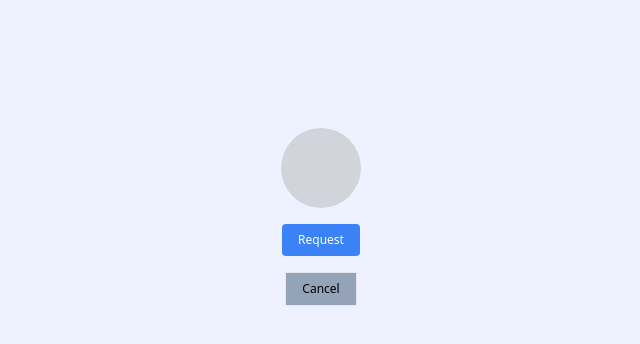
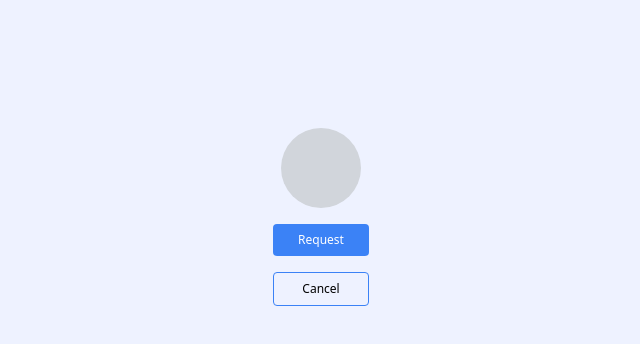
Before and after one commit to romhenri/axioslab, a React (Vite) app: page / in a window 1280 px wide. Shown: the top 344 px of the page, without its empty margins (319-959 px from the left). Built offline with nearby package versions, Linux system fonts and the light colour scheme.

Commit message:
add: Button

```diff
--- a/index.html
+++ b/index.html
@@ -2,9 +2,9 @@
 <html lang="en">
   <head>
     <meta charset="UTF-8" />
-    <link rel="icon" type="image/svg+xml" href="/vite.svg" />
+    <link rel="icon" type="image/svg+xml" href="/axios.svg" />
     <meta name="viewport" content="width=device-width, initial-scale=1.0" />
-    <title>Quave - React + Vite + TailwindCSS</title>
+    <title>AxiosLab</title>
   </head>
   <body>
     <div id="root" class="h-screen"></div>
--- /dev/null
+++ b/src/components/base/Button.jsx
@@ -0,0 +1,25 @@
+const classMap = {
+  primary: "bg-blue-500 hover:bg-blue-700 text-white py-2 px-4 rounded active:bg-blue-800 focus:outline-none focus:ring-2 focus:ring-blue-600 text-xs",
+  secondary: "border border-blue-500 hover:bg-gray-200 py-2 px-4 rounded active:bg-gray-100 focus:outline-none focus:ring-2 focus:ring-gray-100 text-xs",
+  danger: "bg-red-500 hover:bg-red-700 text-white py-2 px-4 rounded active:bg-red-800 focus:outline-none focus:ring-2 focus:ring-red-600 text-xs",
+  warning: "bg-yellow-500 hover:bg-yellow-700 text-white py-2 px-4 rounded active:bg-yellow-800 focus:outline-none focus:ring-2 focus:ring-yellow-600 text-xs",
+};
+
+const Button = (
+  {
+    text,
+    onClick,
+    type = "primary"
+  }
+) => {
+  return (
+    <button
+      className={classMap[type] + " w-24"}
+      onClick={onClick}
+    >
+      {text}
+    </button>
+  )
+};
+
+export default Button;
--- a/src/home/Request.jsx
+++ b/src/home/Request.jsx
@@ -1,5 +1,6 @@
 import React from "react";
 import axios from "axios";
+import Button from "../components/base/Button";
 import StatusLight from "../components/StatusLight";
 
 export const Request = () => {
@@ -19,10 +20,8 @@ export const Request = () => {
           size={9}
         />
 
-        <button
-          className="bg-blue-500 hover:bg-blue-700 text-white py-2 px-4 rounded
-          active:bg-blue-800 focus:outline-none focus:ring-2 focus:ring-blue-600 text-xs
-          "
+        <Button
+          text="Request"
           onClick={() => {
             setStatus("loading");
             setStatusCode();
@@ -48,11 +47,10 @@ export const Request = () => {
               }
             });
           }}
-      >
-        Request
-      </button>
-      <button
-        className="py-2 px-4 border text-xs bg-slate-400"
+        />
+      <Button
+        text="Cancel"
+        type="secondary"
         onClick={() => {
           sources.forEach(source => {
             source.cancel('Operation canceled by the user.');
@@ -61,7 +59,7 @@ export const Request = () => {
         }}
       >
         Cancel
-      </button>
+      </Button>
     </div>
   </section>
   )
```
Also changed, not shown: public/axios.svg (added).
